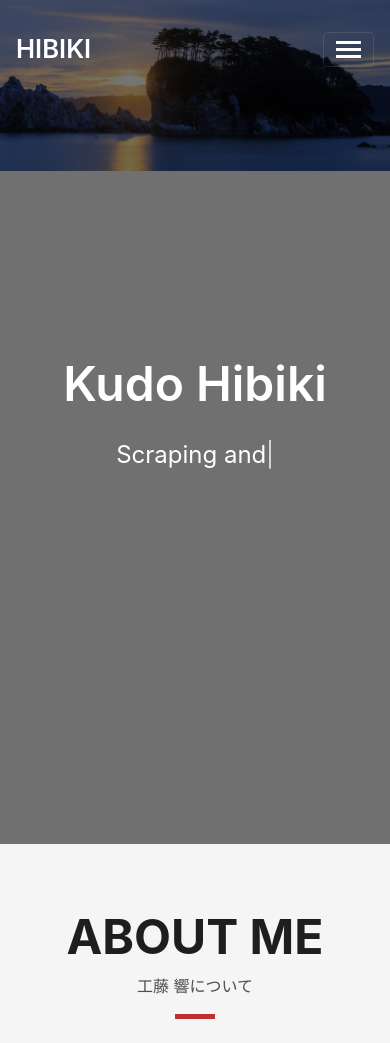
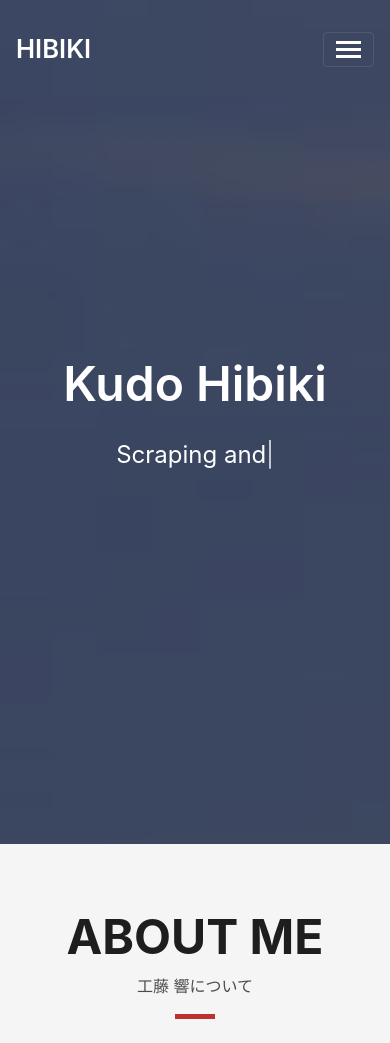
Before and after one commit to hibiki-kudo/portfolio, a Django app: page / in a window 390 px wide. Shown: the top 1043 px of the page. Run offline with Django 3.2, Linux system fonts and the light colour scheme; some libraries are stand-ins or nearby versions; some web fonts are replaced.

Commit message:
プロダクトの準備(一旦終了)
アニメーション・フォントが残ってる

```diff
--- a/static/css/style-red.css
+++ b/static/css/style-red.css
@@ -1288,11 +1288,11 @@ footer .credits a {
     -o-background-size: 3000px auto;
     background-size: 3000px auto;
     */
-    -webkit-background-size: contain;
-    -moz-background-size: contain;
-    -ms-background-size: contain;
-    -o-background-size: contain;
-    background-size: contain;
+    -webkit-background-size: 10000px auto;
+    -moz-background-size: 10000px auto;
+    -ms-background-size: 10000px auto;
+    -o-background-size: 10000px auto;
+    background-size: 10000px auto;
     background-position: left top;
     background-repeat: no-repeat;
 
```
